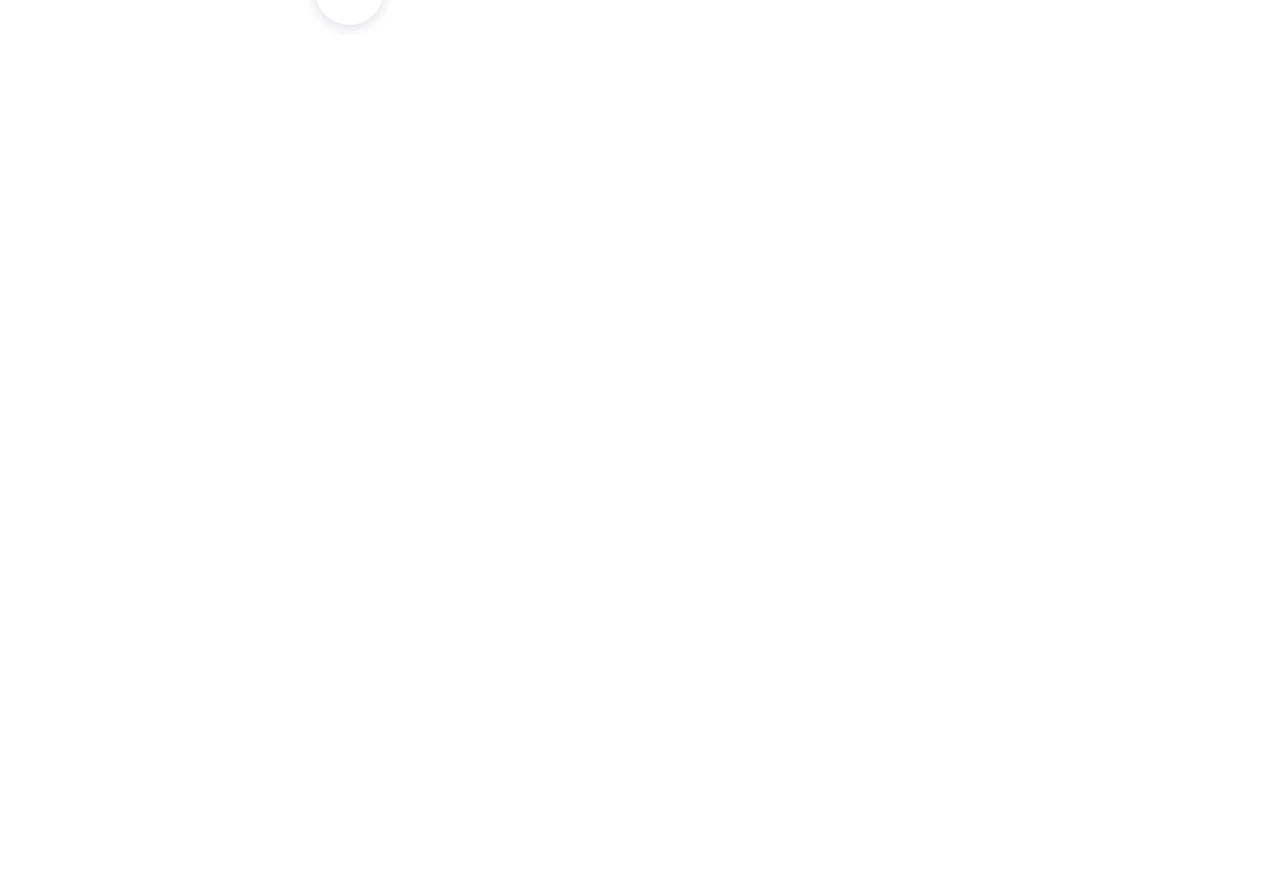
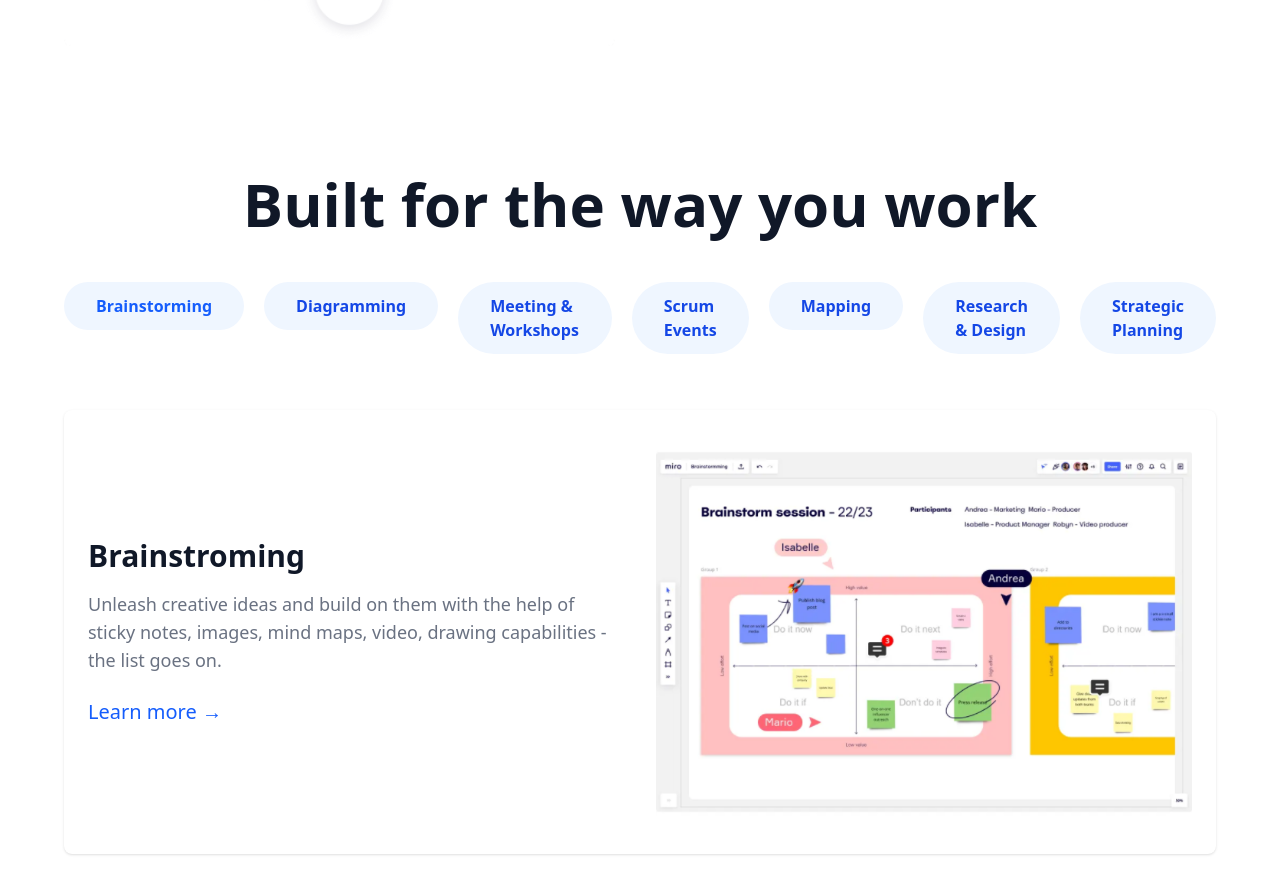
Before and after one commit to Jagannathmaity110/miro-react, a React (Vite) app: page / in a window 1280 px wide. Shown: the part 2761-3655 px from the top of the page. Before the commit the page ends 2871 px from the top, so only its background shows below. Built offline with nearby package versions, Linux system fonts and the light colour scheme.

Commit message:
WorkFlow.jsx Added and App.jsx is modified

```diff
--- a/src/App.jsx
+++ b/src/App.jsx
@@ -3,6 +3,7 @@ import Navbar from "./components/Navbar";
 import Hero from "./components/Hero";
 import Collaborate from "./components/Collaborate";
 import Feature from "./components/Feature";
+import WorkFlow from "./components/WorkFlow";
 
 const App = () => {
   return (
@@ -11,6 +12,7 @@ const App = () => {
       <Hero/>
       <Collaborate/>
       <Feature/>
+      <WorkFlow/>
     </>
   );
 };
--- /dev/null
+++ b/src/components/WorkFlow.jsx
@@ -0,0 +1,82 @@
+import React from "react";
+import WorkFlowImg from "../assets/WorkFlow.png";
+
+const WorkFlow = () => {
+  return (
+    <section className="py-16 px-4 sm:px-6 lg:px-8 bg-white">
+      <div className="max-w-6xl mx-auto">
+        {/* Main Heading */}
+        <h2 className="text-4xl lg:text-6xl font-bold text-gray-900 text-center mb-12">
+          Built for the way you work
+        </h2>
+        <div className="flex  lg:flex-row gap-12">
+          {/* Left column -Workflow types  */}
+          <div className="lg-w-1/4">
+            <ul className=" flex space-y-4 gap-5">
+              <li>
+                <button className="text-left font-bold text-blue-600 w-full py-3 px-8 rounded-full bg-blue-50">
+                  Brainstorming
+                </button>
+              </li>
+              <li>
+                <button className=" text-left  font-bold text-blue-700 w-full py-3 px-8 rounded-full bg-blue-50">
+                  Diagramming
+                </button>
+              </li>
+              <li>
+                <button className=" text-left  font-bold text-blue-700 w-full py-3 px-8 rounded-full bg-blue-50">
+                  Meeting & Workshops
+                </button>
+              </li>
+              <li>
+                <button className=" text-left  font-bold text-blue-700 w-full py-3 px-8 rounded-full bg-blue-50">
+                  Scrum Events
+                </button>
+              </li>
+              <li>
+                <button className=" text-left  font-bold text-blue-700 w-full py-3 px-8 rounded-full bg-blue-50">
+                  Mapping
+                </button>
+              </li>
+              <li>
+                <button className=" text-left  font-bold text-blue-700 w-full py-3 px-8 rounded-full bg-blue-50">
+                  Research & Design
+                </button>
+              </li>
+              <li>
+                <button className=" text-left  font-bold text-blue-700 w-full py-3 px-8 rounded-full bg-blue-50">
+                  Strategic Planning
+                </button>
+              </li>
+            </ul>
+          </div>
+        </div>
+        <div className="max-w-8xl mx-auto p-6 bg-white rounded-lg shadow-sm mt-10">
+          <div className="flex flex-col lg:flex-row items-center gap-8">
+            <div className="lg:w-1/2 w-full">
+              <h1 className="text-3xl font-bold text-gray-900 mb-4">
+                Brainstroming
+              </h1>
+              <p className="text-lg text-gray-500 mb-6">
+                Unleash creative ideas and build on them with the help of sticky
+                notes, images, mind maps, video, drawing capabilities - the list
+                goes on.
+              </p>
+
+              <span className="text-blue-600 text-xl">Learn more →</span>
+            </div>
+            <div className="lg:w-1/2 w-full flex justify-center">
+              <img
+                src={WorkFlowImg}
+                alt="Work Flow Image of Miro"
+                className="max-w-full h-auto"
+              />
+            </div>
+          </div>
+        </div>
+      </div>
+    </section>
+  );
+};
+
+export default WorkFlow;
```
Also changed, not shown: src/assets/WorkFlow.png (added).
